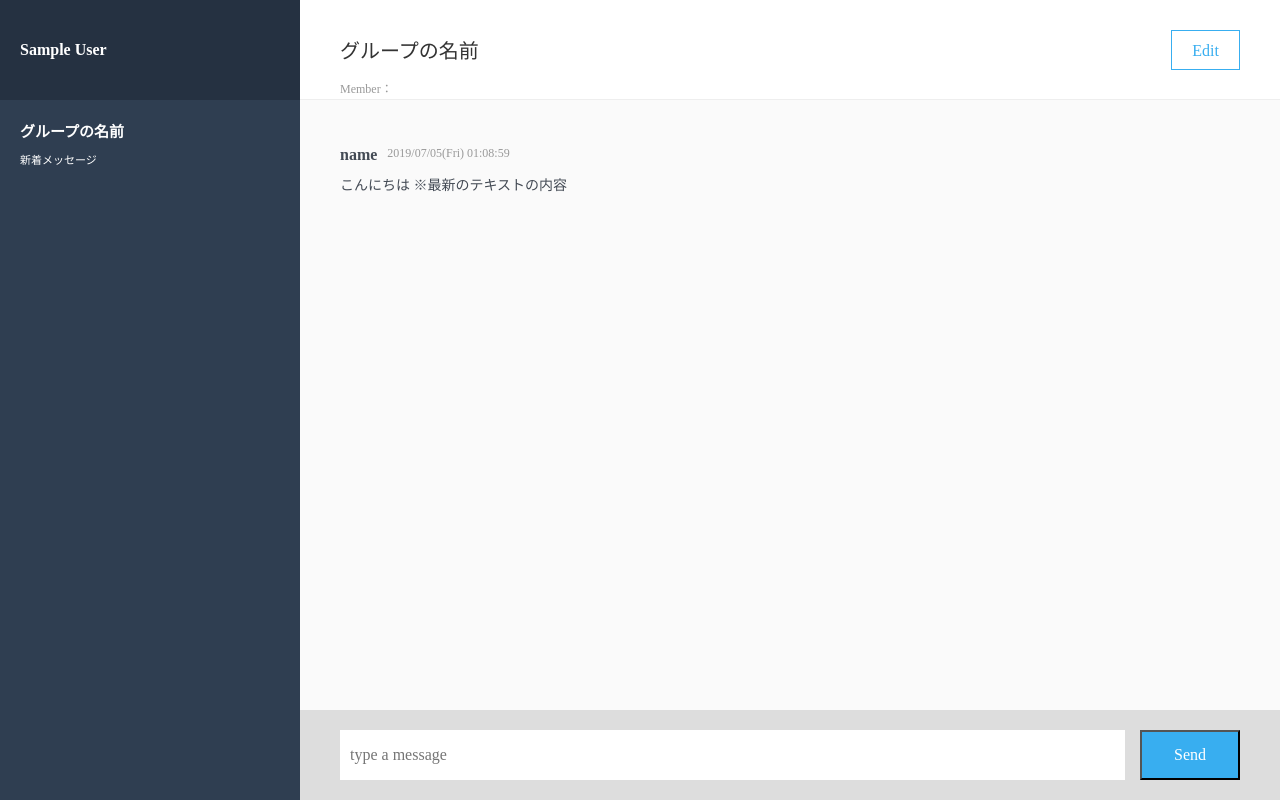
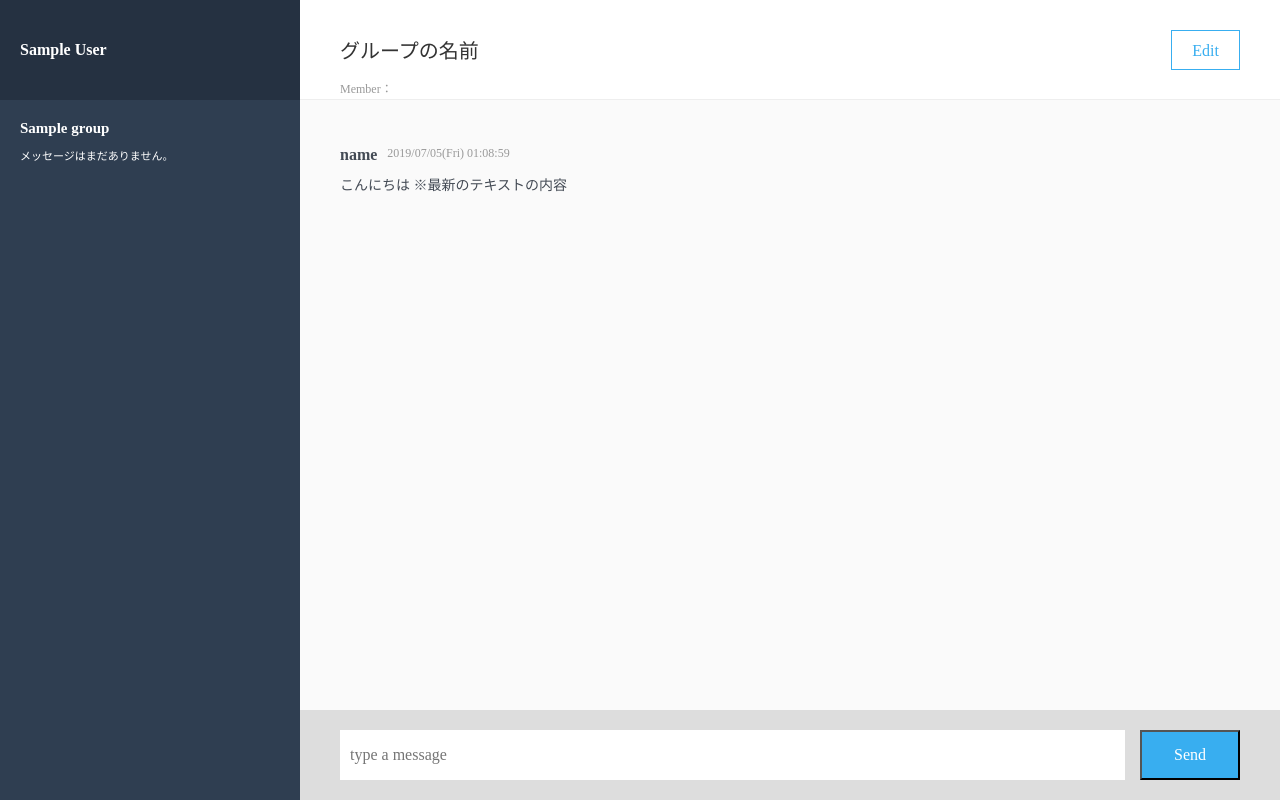
Before and after one commit to key0123456789/chat-space, a Rails app: page / in a window 1280 px wide. Run offline with Rails 7, Linux system fonts and the light colour scheme; a user stored in the database is signed in; tables that the repository leaves empty hold one stand-in row (values such as "Sample post"); style sheets or scripts are compiled from the project's sources; some libraries are stand-ins or nearby versions.

Commit message:
group lists

```diff
--- a/app/assets/stylesheets/_messages.scss
+++ b/app/assets/stylesheets/_messages.scss
@@ -2,6 +2,7 @@ $accent-color: #38AEF0;
 
 * {
   box-sizing: border-box;
+  text-decoration: none;
 }
 
 .header {
@@ -49,6 +50,12 @@ $accent-color: #38AEF0;
       background-color: #2f3e51;
       padding: 20px 20px 0;
       overflow: scroll;
+      :link {
+        color: white;
+      }
+      :visited {
+        color: white;
+      }
       &__group {
         margin-bottom: 40px;
         &__group-name {
--- a/app/views/messages/index.html.haml
+++ b/app/views/messages/index.html.haml
@@ -13,9 +13,13 @@
             =link_to edit_user_path(current_user), class: "chat-side__btn" do
               = fa_icon 'cog'
     .chat-side__groups
-      .chat-side__groups__group
-        %p.chat-side__groups__group__group-name グループの名前
-        %p.chat-side__groups__group__latest-message 新着メッセージ
+      - current_user.groups.each do |group|
+        .chat-side__groups__group
+          = link_to "#" do
+            %p.chat-side__groups__group__group-name
+              = group.name
+            %p.chat-side__groups__group__latest-message
+              メッセージはまだありません。
   .chat-main
     = render partial: "current-group"
     = render partial: "current-message"
```
